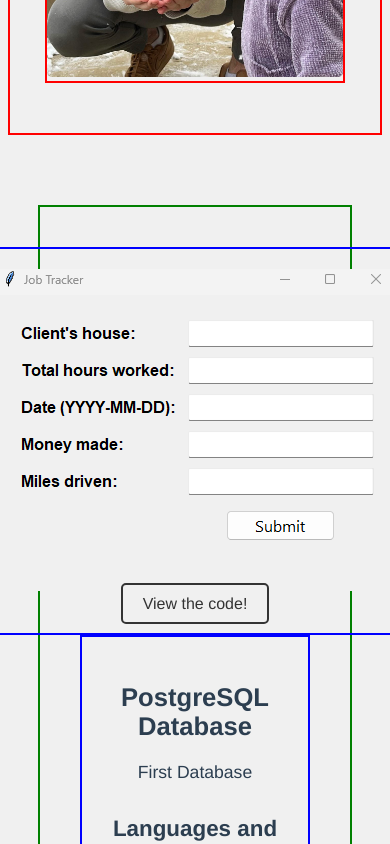
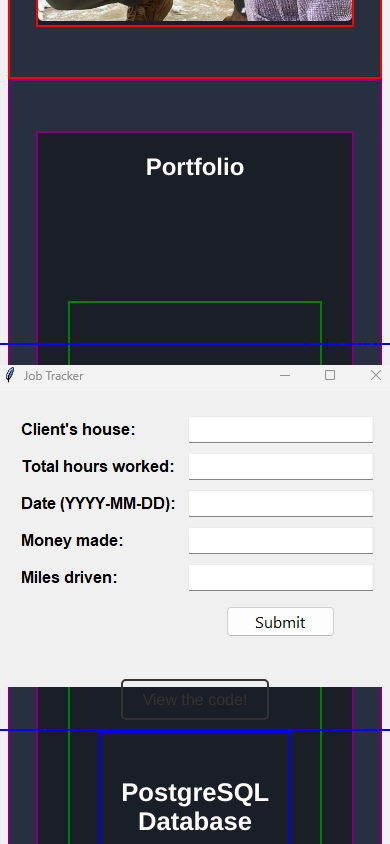
Before and after one commit to Eli-Dolney/web2, a Vue app in the folder site/: page / in a window 390 px wide. Shown: the part 1760-2604 px from the top of the page. Built offline with nearby package versions, Linux system fonts and the light colour scheme.

Commit message:
updated colors and reworking size of comps/layout

```diff
--- a/site/src/components/AboutComponent.vue
+++ b/site/src/components/AboutComponent.vue
@@ -32,11 +32,13 @@
 #about {
   padding: 50px 0;
   border: 2px solid red;
+  background-color: #283040;
 }
 
 .section-wrapper {
-  width: 80%;
+  width: 85%;
   margin: 0 auto;
+  background-color: #1A1E26;
   border: 2px solid red
 }
 
@@ -46,12 +48,14 @@
   justify-content: space-between;
   align-items: center;
 
+
 }
 
 .about-text {
   flex: 1;
   padding-right: 50px;
-  border: 2px solid red
+  background-color: grey;
+  border: 2px solid green
 }
 
 .about-image {
@@ -62,6 +66,7 @@
 .about-image img {
   max-width: 100%;
   border-radius: 5px;
+
 }
 
 .profile-image {
--- a/site/src/components/CardComponent.vue
+++ b/site/src/components/CardComponent.vue
@@ -1,4 +1,5 @@
 <template>
+  <a :href="dataLink" target="_blank"> <!-- Add the anchor tag here -->
     <div
       class="card-wrap"
       @mousemove="handleMouseMove"
@@ -9,17 +10,17 @@
       <div class="card" :style="cardStyle">
         <div class="card-bg" :style="[cardBgTransform, cardBgImage]"></div>
         <div class="card-info">
-        <slot name="header"></slot>
           <slot name="content"></slot>
         </div>
       </div>
     </div>
+  </a> <!-- Close the anchor tag here -->
 </template>
 
 <script>
 export default {
   name: "CardComponent",
-  props: ["dataImage"],
+  props: ["dataImage", "dataLink"], // Add 'dataLink' here
   data: () => ({
     width: 0,
     height: 0,
@@ -79,6 +80,7 @@
 </script>
 
 
+
 <style scoped>
 .card-wrap {
   position: relative;
@@ -95,7 +97,7 @@
   position: absolute;
   width: 100%;
   height: 100%;
-  background-color: #fff;
+  background-color: darkgrey;
   box-shadow: 0 20px 60px rgba(0, 0, 0, 0.2);
   transition: transform 0.5s;
   transform-style: preserve-3d;
@@ -107,6 +109,7 @@
   height: 100%;
   background-size: cover;
   background-position: center;
+  background-color: darkgrey;
   transform: translateZ(-10px);
 }
 
@@ -136,4 +139,20 @@
 .social-icons a:hover {
   color: #ccc;
 }
+
+/* Add responsive styles for the cards */
+@media (max-width: 768px) {
+  .card-wrap {
+    width: 150px;
+    height: 150px;
+  }
+}
+
+@media (max-width: 480px) {
+  .card-wrap {
+    width: 100px;
+    height: 100px;
+  }
+}
+
 </style>
--- a/site/src/components/ContactComponent.vue
+++ b/site/src/components/ContactComponent.vue
@@ -5,38 +5,25 @@
         <h1>Contact Me</h1>
         <div class="cards-container">
           <!-- LinkedIn Card -->
-          <card-component :data-image="require('../assets/linked.png')">
-            <template v-slot:header>
-              <a href="https://bit.ly/Linkedin-Elie" target="_blank">
-                <h2>LinkedIn</h2>
-              </a>
-            </template>
+          <card-component :data-image="require('../assets/linked.png')" :data-link="'https://bit.ly/Linkedin-Eli'">
             <template v-slot:content>
               <div class="social-icons"></div>
             </template>
           </card-component>
           <!-- GitHub Card -->
-          <card-component :data-image="require('../assets/GitHub-Mark.png')">
-            <template v-slot:header>
-              <a href="https://bit.ly/Github-Eli" target="_blank">
-                <h2>GitHub</h2>
-              </a>
-            </template>
+          <card-component :data-image="require('../assets/GitHub-Mark.png')" :data-link="'https://bit.ly/Github-Eli'">
             <template v-slot:content>
               <div class="social-icons"></div>
             </template>
           </card-component>
           <!-- Instagram Card -->
-          <card-component :data-image="require('../assets/Instagram.png')">
-            <template v-slot:header>
-              <a href="https://bit.ly/Insta-Eli" target="_blank">
-                <h2>Instagram</h2>
-              </a>
-            </template>
+          <card-component :data-image="require('../assets/Instagram.png')" :data-link="'https://bit.ly/Insta-Eli'">
             <template v-slot:content>
               <div class="social-icons"></div>
             </template>
           </card-component>
+
+
         </div>
       </div>
     </div>
@@ -57,10 +44,18 @@
 </script>
 
 <style scoped>
+
+#contact{
+  padding: 50px 0;
+  background-color: #283040;
+  color: #ffffff;
+  border: 2px solid greenyellow;
+}
 .section-wrapper {
-  width: 80%;
+  width: 85%;
   margin: 0 auto;
   background-color: darkgrey;
+
 }
 
 h1 {
@@ -78,6 +73,15 @@
   display: flex;
   justify-content: space-around;
   flex-wrap: wrap;
+  width: 100%;
+  gap: 30px;
+}
+
+/* Add a flex-wrap style for smaller screens */
+@media (max-width: 768px) {
+  .cards-container {
+    flex-wrap: wrap;
+  }
 }
 
 </style>
--- a/site/src/components/PortfolioComponent.vue
+++ b/site/src/components/PortfolioComponent.vue
@@ -1,13 +1,24 @@
 <!-- PortfolioComponent.vue -->
 <template>
-  <!-- ... -->
-  <div class="projects-wrapper">
-    <div class="projects-container">
-      <ProjectComponent v-for="(project, index) in projects" :key="index" :project="project" :isEven="index % 2 === 0" />
+  <section id="portfolio">
+    <div class="section-wrapper">
+      <div class="portfolio-container">
+        <h2>Portfolio</h2>
+        <div class="projects-wrapper">
+          <div class="projects-container">
+            <ProjectComponent
+              v-for="(project, index) in projects"
+              :key="index"
+              :project="project"
+              :isEven="index % 2 === 0"
+            />
+          </div>
+        </div>
+      </div>
     </div>
-  </div>
-  <!-- ... -->
+  </section>
 </template>
+
 
 
 
@@ -24,21 +35,21 @@
       projects: [
         {
           title: 'PostgreSQL Database',
-          description: 'First Database',
+          description: 'First Database "Experience the ultimate fusion of technology and design with our cutting-edge products that push the boundaries of innovation."',
           tools: 'Python, AWS, PostgreSQL',
           image: require('@/assets/jobtracker.png'),
           codeLink: 'https://github.com/Eli-Dolney/myFirstDatabase',
         },
         {
           title: 'Job Tracker',
-          description: 'jah',
+          description: 'jah "Experience the ultimate fusion of technology and design with our cutting-edge products that push the boundaries of innovation."',
           tools: 'Python & Google sheets Api',
           image: require('@/assets/jobtracker.png'),
           codeLink: 'https://github.com/Eli-Dolney/jobtracker',
         },
         {
           title: 'Cool Cards',
-          description: 'jah',
+          description: 'jah "Experience the ultimate fusion of technology and design with our cutting-edge products that push the boundaries of innovation."',
           tools: 'Python & Google sheets Api',
           image: require('@/assets/jobtracker.png'),
           codeLink: 'https://github.com/Eli-Dolney/cool',
@@ -53,28 +64,29 @@
 
 
 <style scoped>
+#portfolio {
+  padding: 50px 0;
+  background-color: #283040;
+  color: #ffffff;
+  border: 2px solid purple;
+}
+
 .section-wrapper {
-  padding: 10px;
-  width: 100%;
+  width: 85%;
   margin: 0 auto;
+  border: 2px solid purple;
+  background-color: #1A1E26;
 }
+
+h2 {
+  text-align: center;
+  margin-bottom: 30px;
+}
+
 .projects-wrapper {
-  max-width: 1400px; /* Or use 90% or any value that suits your preference */
+  max-width: 1400px;
   margin: 0 auto;
   padding: 30px 15px;
-}
-
-p {
-  padding: 10px 0 75px 0;
-  margin: 0 auto;
-  max-width: 80%;
-  width: 100vw;
-  display: flex;
-  justify-content: center;
-}
-
-#portfolio {
-  text-align: center;
 }
 
 #portfolio .row {
@@ -89,12 +101,9 @@
   align-items: center;
   gap: 40px;
   margin-top: 20px;
-  max-width: 1400px; /* Or use 90% or any value that suits your preference */
-  margin: 0 auto;
+  max-width: 1400px;
   padding: 30px 15px;
 }
-
-
 
 .portfolio-project {
   display: flex;
@@ -169,7 +178,6 @@
   text-align: center;
 }
 
-/* Add styles to handle the alternating layout of project images and text */
 .portfolio-project:nth-child(even) .portfolio-project-image-container {
   order: 2;
 }
@@ -195,4 +203,5 @@
     text-align: center;
   }
 }
+
 </style>
```
Lines whose indentation alone changed are shown as unchanged.
